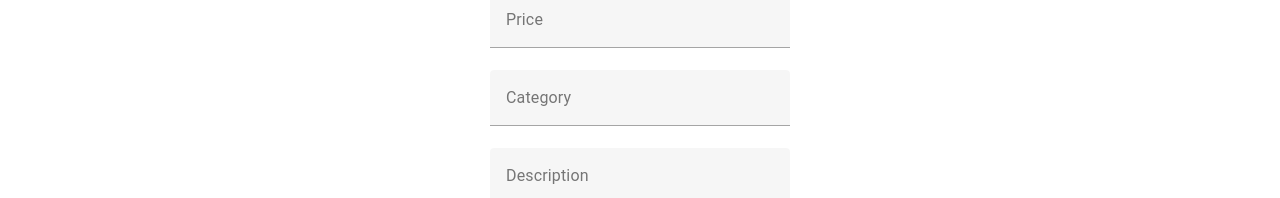
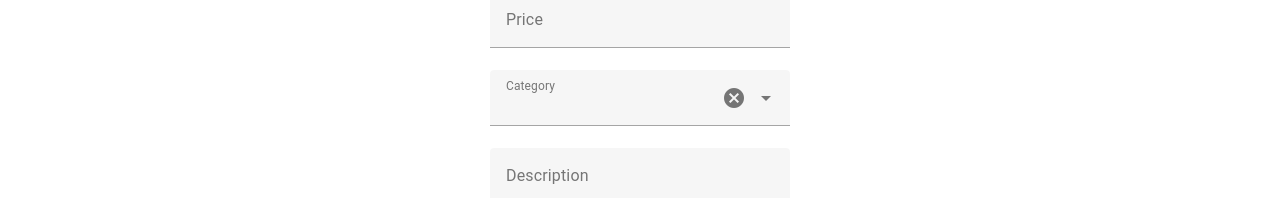
Before and after one commit to JosteinKleveland/Fullstack-utvikling-Javascript-Vue-MongoDB-Scrum, a Vue app in the folder ui/: page /regTool in a window 1280 px wide. Shown: the part 190-388 px from the top of the page. Built offline with nearby package versions, Linux system fonts and the light colour scheme.

Commit message:
feat(#62): Add defined categories to register tool
Co-Authored-By: Espen Selliken <espse@stud.ntnu.no>

```diff
--- a/ui/src/components/RegTool.vue
+++ b/ui/src/components/RegTool.vue
@@ -3,9 +3,11 @@
     <v-form @submit.prevent="submitForm">
       <v-text-field
         v-model="toolField"
-        :rules="[(v) => !!v || 'Field is required',
+        :rules="[
+          (v) => !!v || 'Field is required',
           (v) => (v && v.length > 1) || 'Name must be at least 2 characters',
-                 (v) => (v && v.length < 33) || 'Name must be less than 33 characters']"
+          (v) => (v && v.length < 33) || 'Name must be less than 33 characters',
+        ]"
         label="Tool Name"
         type="text"
         id="toolField"
@@ -18,20 +20,32 @@
         type="number"
         id="priceField"
       ></v-text-field>
-      <v-text-field
+
+      <v-select
         v-model="categoryField"
-        :rules="[(v) => !!v || 'Field is required',
-                 (v) => (v && v.length > 1) || 'Category must be at least 2 characters',
-                 (v) => (v && v.length < 33) || 'Category must be less than 33 characters']"
         label="Category"
-        type="text"
-        id="categoryField"
-      ></v-text-field>
+        :items="[
+          'Hagearbeid',
+          'Kjøkkenredskaper',
+          'Rengjøring',
+          'Baderom',
+          'Garasjen',
+          'Bil',
+        ]"
+        :rules="[(v) => !!v || 'Field is required']"
+        clearable
+      ></v-select>
+
       <v-text-field
         v-model="descriptionField"
-        :rules="[(v) => !!v || 'Field is required',
-                 (v) => (v && v.length > 1) || 'Description must be at least 2 characters',
-                 (v) => (v && v.length < 101) || 'Description must be less than 33 characters']"
+        :rules="[
+          (v) => !!v || 'Field is required',
+          (v) =>
+            (v && v.length > 1) || 'Description must be at least 2 characters',
+          (v) =>
+            (v && v.length < 101) ||
+            'Description must be less than 33 characters',
+        ]"
         label="Description"
         type="text"
         id="descriptionField"
@@ -45,9 +59,8 @@
       <v-btn type="submit" block class="mt-2">Register</v-btn>
     </v-form>
   </v-sheet>
-  <img :src="buffer">
+  <img :src="buffer" />
 </template>
-
 
 <script setup>
 import { ref } from "vue";
@@ -55,7 +68,6 @@ import axios from "axios";
 import router from "@/router";
 import swal from "sweetalert2";
 import { userStore } from "@/stores/user";
-
 
 const user = userStore();
 const toolField = ref("");
@@ -67,7 +79,7 @@ const submitForm = () => {
   const reader = new FileReader();
   let imageUrl;
   // Set up onload callback to handle file contents
-  reader.onload = function(event) {
+  reader.onload = function (event) {
     imageUrl = event.target.result;
     const formData = {
       name: toolField.value,
@@ -76,7 +88,6 @@ const submitForm = () => {
       description: descriptionField.value,
       image: imageUrl,
       lenderEmail: user.getUser.email,
-
     };
     console.log(formData);
     console.log(document.getElementById("imageField").files[0].name);
```
Lines whose indentation alone changed are shown as unchanged.
